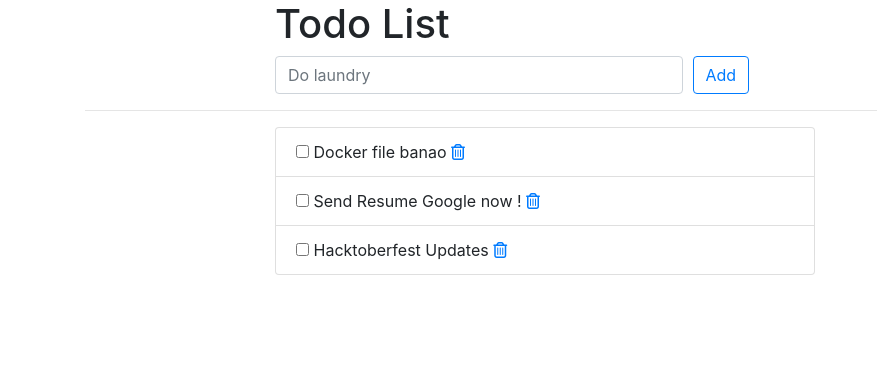
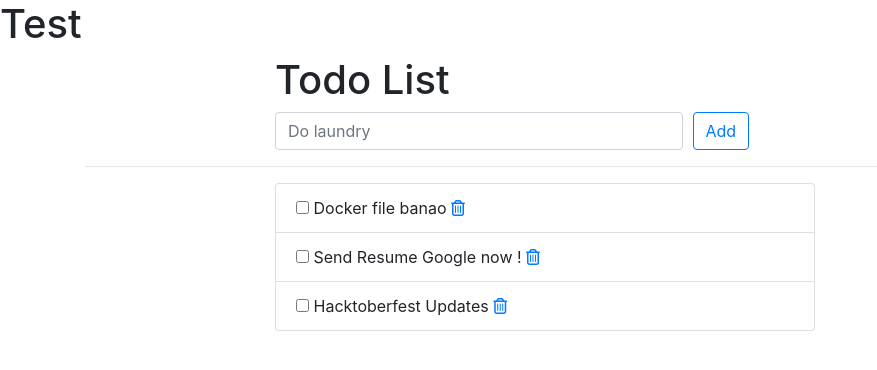
Before and after one commit to sidjad/my-todo-app, a Django app: page /todos/ in a window 1280 px wide. Shown: the top 370 px of the page, without its empty margins (0-877 px from the left). Run offline with Django 3.2, Linux system fonts and the light colour scheme; data comes from the database, SQL or seed files in the repository; some libraries are stand-ins or nearby versions.

Commit message:
Build update

```diff
--- a/todos/templates/todos/index.html
+++ b/todos/templates/todos/index.html
@@ -2,6 +2,7 @@
 
 {% block title %}
 <title>Todo list</title>
+<h1>Test</h1>
 {% endblock %}
 
 {% block content %}
```
